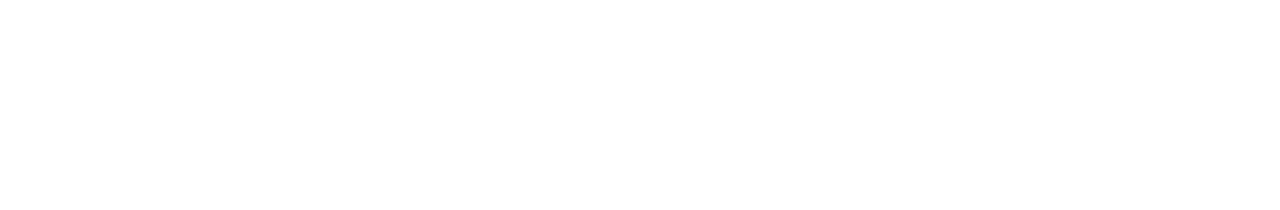
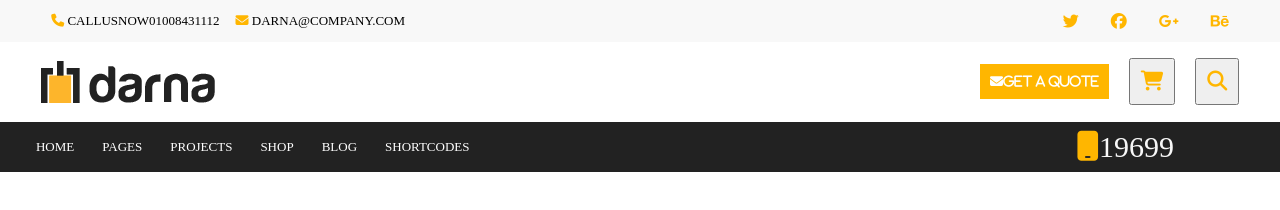
Before and after one commit to T-Swist/Darna-website, a plain HTML site: page html/index.html in a window 1280 px wide. Drawn offline with Linux system fonts and the light colour scheme.

Commit message:
i just completed the header in html and css

```diff
--- a/css/style.css
+++ b/css/style.css
@@ -5,15 +5,121 @@
   box-sizing: border-box;
   list-style: none;
 }
+
 /* This is the universal selector above, don't delete any style you see here */
-
+/* this is the root */
+:root {
+  --textcolor: #222222;
+  --iconcolor: #ffb600;
+  --textcolor2: #f8f8f8;
+}
 
 /* The style for the header starts here */
 
 
 
 
-/* Allen, you will code the header style in here */
+/* Victoria, you will code the header style in here */
+header{
+  width: 100%;
+}
+.cont{
+  display: flex;
+  justify-content: space-between;
+  background-color: var(--textcolor2);
+  padding: 1% 4%;
+}
+
+.meek{
+  display: flex;
+  gap: 1rem;
+  font-size: 13px;
+}
+
+.call .site-email {
+  color: var(--textcolor);
+}
+
+.call  .fa-solid  {
+  color: var(--iconcolor);
+}
+
+.call  .fa-solid  {
+  color: var(--iconcolor);
+}  .fa-solid  {
+  color: var(--iconcolor);
+}
+
+.icon{
+  display: flex;
+  gap: 2rem;
+}
+.icon i{
+  color: var(--iconcolor);
+}
+.pic{
+  display: flex;
+  justify-content: space-around;
+  background-color: white;
+  gap: 4rem;
+  height: 80px;
+  align-items: center;
+
+}
+.logo{
+  padding-right: 620px;
+}
+
+.tti{
+  font-size: 20px;
+  padding: 10px;
+  background-color: var(--iconcolor);
+  border: none;
+  font-size: 13px;
+}
+.tti i{
+  color: #ffffff;
+}
+.mel{
+  font-size: 20px;
+  padding: 10px;
+}
+.get{
+  font-size: 20px;
+  padding: 10px;
+}
+.link{
+  display: flex;
+  gap: 1rem;
+  padding-left: 20px;
+}
+.b{
+  color: white;
+  font-size: 13px;
+  font-weight: 800px;
+  padding-right: 12px;
+}
+.ctc{
+  display: flex;
+  justify-content: center;
+  align-items: center;
+  background-color: var(--textcolor);
+  color: var(--textcolor2);
+  padding-right: 90px;
+  height: 50px;
+
+  width: 100%;
+}
+.crt{
+  font-size: 30px;
+  padding-left: 50%;
+}
+.mill{
+  display: flex;
+  justify-content: center;
+  align-items: center;
+  gap: 20px;
+}
 
 
 
@@ -26,7 +132,7 @@
 
 
 
-/* Victoria, you will code the footer style in here*/
+/* Allen, you will code the footer style in here*/
 
 
 
--- a/html/index.html
+++ b/html/index.html
@@ -5,20 +5,54 @@
   <meta name="viewport" content="width=device-width, initial-scale=1.0">
   <link rel="shortcut icon" href="favicon.ico" type="../images/logo.png">
   <link rel="stylesheet" href="../css/style.css">
+  <link rel="stylesheet" href="https://cdnjs.cloudflare.com/ajax/libs/font-awesome/6.6.0/css/all.min.css">
+
   <title>Darna Website</title>
 </head>
 <body>
   <!-- The header will be written below -->
   <header>
+     <!-- Victoria, you will code the header in here  -->
+
+     <header>
+      <div class="cont">
+          <div class="meek">
+            <span class="call"><i class="fa-solid fa-phone"></i> CALLUSNOW01008431112 </span>
+            <span class="site-email"><i class="fa-solid fa-envelope"></i> DARNA@COMPANY.COM</span>
 
 
+   </div>
+   <div class="icon">
+      <i class="fa-brands fa-twitter"></i>
+      <i class="fa-brands fa-facebook"></i>
+      <i class="fa-brands fa-google-plus-g"></i>
+      <i class="fa-brands fa-behance"></i>
+      </div>
+  </div>
 
+  <div class="pic">
+    <img src="../images/logo.png" alt="" class="logo">
+ <div class="mill">
+  <button class="tti"> <i class="fa-solid fa-envelope">GET A QUOTE</i></button>
+  <button class="mel"><i class="fa-solid fa-cart-shopping"></i></button>
+  <button class="get"><i class="fa-solid fa-magnifying-glass"></i></button>
+ </div>
+  </div>
 
-
-
-     <!-- Allen, you will code the header in here  -->
-
-
+  <nav class="ctc">
+      <div class="link">
+<a href="#" class="b">HOME</a>
+<a href="#" class="b">PAGES</a>
+<a href="#" class="b">PROJECTS</a>
+<a href="#" class="b">SHOP</a>
+<a href="#" class="b">BLOG</a>
+<a href="#" class="b">SHORTCODES</a>
+</div>
+<div class="crt">
+  <div><i class="fa-solid fa-mobile"></i></i>19699</div>
+</div>
+  </nav>
+</header>
 
 
   </header>
@@ -32,7 +66,7 @@
 
 
 
-      <!-- Victoria, you will code the footer in here  -->
+      <!-- Allen, you will code the footer in here  -->
 
 
 
```
